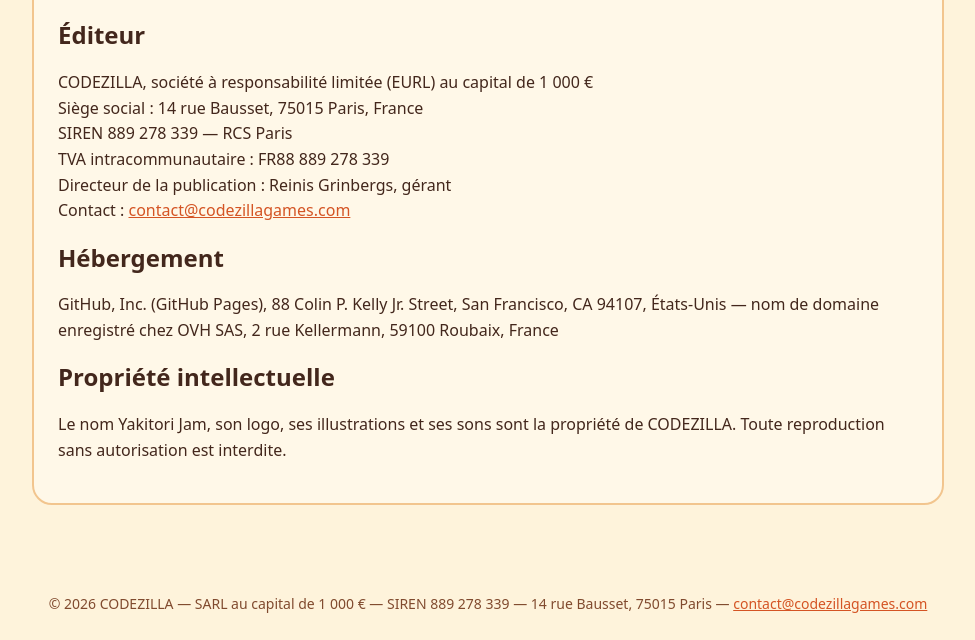
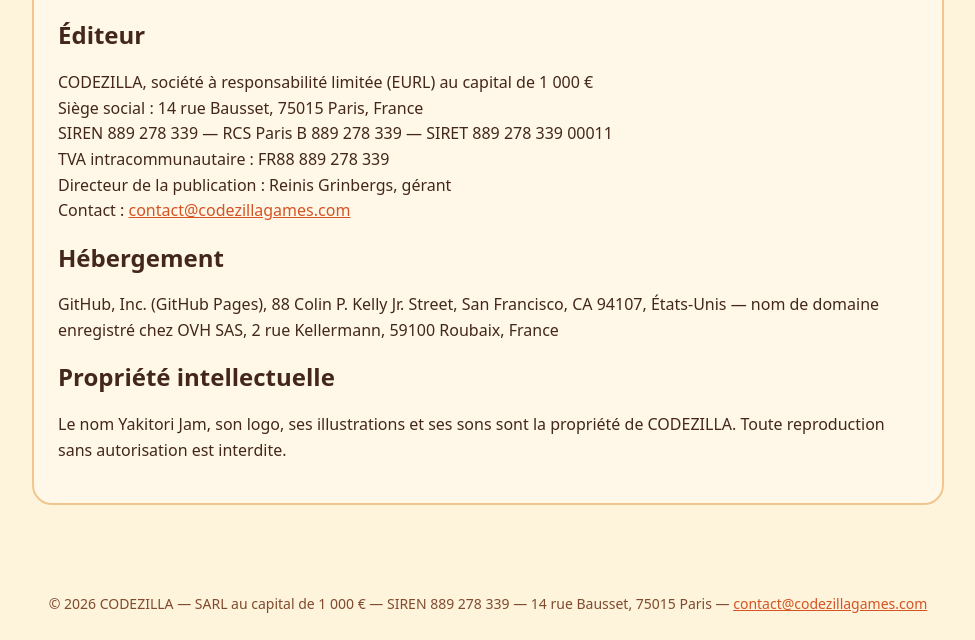
Before and after one commit to rpg600/codezillagames-site, a plain HTML site: page mentions-legales.html in a window 1280 px wide. Shown: the part 176-816 px from the top of the page, without its empty margins (152-1127 px from the left). Drawn offline with Linux system fonts and the light colour scheme.

Commit message:
Mentions légales : RCS et SIRET

```diff
--- a/mentions-legales.html
+++ b/mentions-legales.html
@@ -1,7 +1,7 @@
 <!doctype html><html lang="fr"><head><meta charset="utf-8"><meta name="viewport" content="width=device-width,initial-scale=1"><title>Mentions légales — CODEZILLA</title><link rel="icon" href="img/yakitori-jam-icone.png"><link rel="stylesheet" href="style.css"></head><body>
 <header><a class="brand" href="index.html">CODEZILLA</a><nav><a href="index.html">Accueil</a><a href="support.html">Support</a><a href="confidentialite.html">Confidentialité</a><a href="mentions-legales.html">Mentions légales</a></nav></header>
 <main><section class="card"><h1>Mentions légales</h1>
-<h2>Éditeur</h2><p>CODEZILLA, société à responsabilité limitée (EURL) au capital de 1 000 €<br>Siège social : 14 rue Bausset, 75015 Paris, France<br>SIREN 889 278 339 — RCS Paris<br>TVA intracommunautaire : FR88 889 278 339<br>Directeur de la publication : Reinis Grinbergs, gérant<br>Contact : <a href="mailto:contact@codezillagames.com">contact@codezillagames.com</a></p>
+<h2>Éditeur</h2><p>CODEZILLA, société à responsabilité limitée (EURL) au capital de 1 000 €<br>Siège social : 14 rue Bausset, 75015 Paris, France<br>SIREN 889 278 339 — RCS Paris B 889 278 339 — SIRET 889 278 339 00011<br>TVA intracommunautaire : FR88 889 278 339<br>Directeur de la publication : Reinis Grinbergs, gérant<br>Contact : <a href="mailto:contact@codezillagames.com">contact@codezillagames.com</a></p>
 <h2>Hébergement</h2><p>GitHub, Inc. (GitHub Pages), 88 Colin P. Kelly Jr. Street, San Francisco, CA 94107, États-Unis — nom de domaine enregistré chez OVH SAS, 2 rue Kellermann, 59100 Roubaix, France</p>
 <h2>Propriété intellectuelle</h2><p>Le nom Yakitori Jam, son logo, ses illustrations et ses sons sont la propriété de CODEZILLA. Toute reproduction sans autorisation est interdite.</p></section></main>
 <footer>© 2026 CODEZILLA — SARL au capital de 1 000 € — SIREN 889 278 339 — 14 rue Bausset, 75015 Paris — <a href="mailto:contact@codezillagames.com">contact@codezillagames.com</a></footer></body></html>
```
